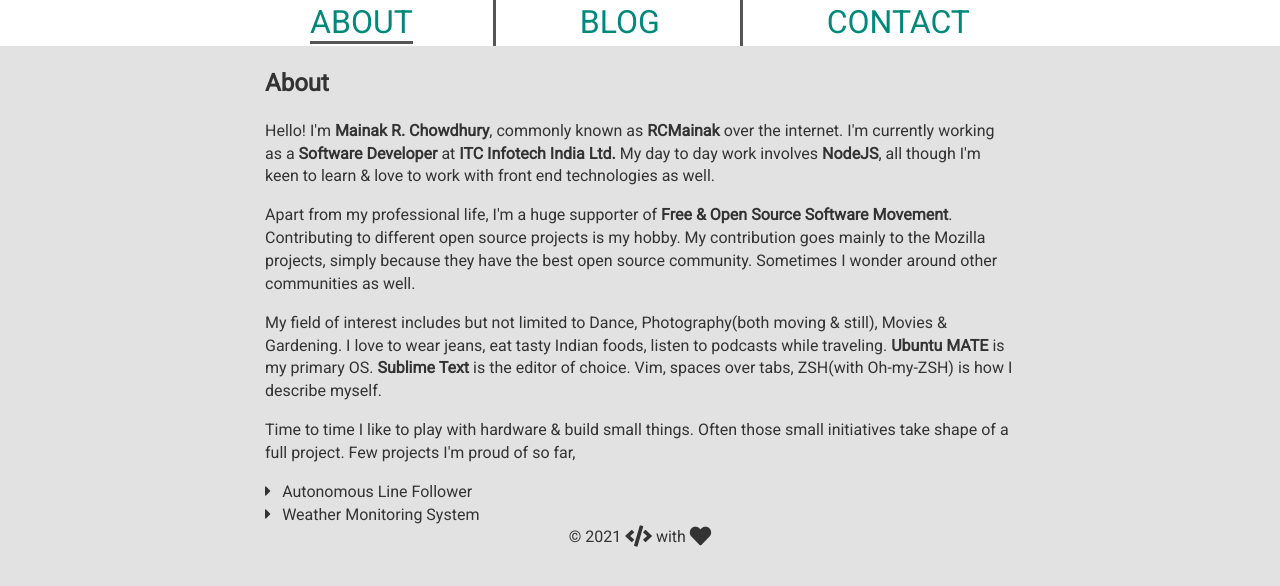
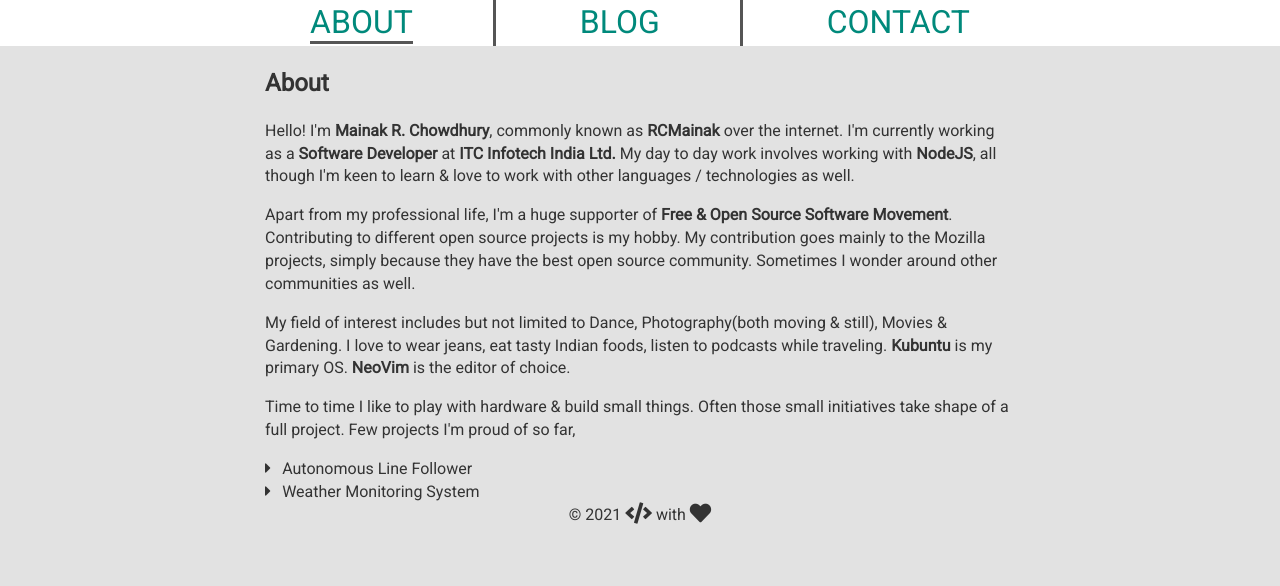
Before and after one commit to RCMainak/RCMainak.github.io, a Jekyll site: the page built from index.html, in a window 1280 px wide. Shown: the top 586 px of the page. Built offline with Jekyll 4.4.1, drawn with Linux system fonts in a browser that asks for light colours; nearby versions of some CDN libraries; some web fonts are replaced.

Commit message:
Updated home page.

```diff
--- a/index.html
+++ b/index.html
@@ -7,11 +7,11 @@ permalink: /
 
 <div>
   <h2>About</h2>
-  <p>Hello! I'm <b>Mainak R. Chowdhury</b>, commonly known as <b>{{ site.common_username }}</b> over the internet. I'm currently working as a <b>Software Developer</b> at <b>ITC Infotech India Ltd.</b> My day to day work involves  <b>NodeJS</b>, all though I'm keen to learn &amp; love to work with front end technologies as well.</p>
+  <p>Hello! I'm <b>Mainak R. Chowdhury</b>, commonly known as <b>{{ site.common_username }}</b> over the internet. I'm currently working as a <b>Software Developer</b> at <b>ITC Infotech India Ltd.</b> My day to day work involves working with <b>NodeJS</b>, all though I'm keen to learn &amp; love to work with other languages / technologies as well.</p>
 
   <p>Apart from my professional life, I'm a huge supporter of <b>Free &amp; Open Source Software Movement</b>. Contributing to different open source projects is my hobby. My contribution goes mainly to the Mozilla projects, simply because they have the best open source community. Sometimes I wonder around other communities as well.</p>
 
-  <p>My field of interest includes but not limited to Dance, Photography(both moving &amp; still), Movies &amp; Gardening. I love to wear jeans, eat tasty Indian foods, listen to podcasts while traveling. <i class="fl-ubuntu-inverse"></i> <b>Ubuntu MATE</b> is my primary OS. <b>Sublime Text</b> is the editor of choice. Vim, spaces over tabs, ZSH(with Oh-my-ZSH) is how I describe myself.</p>
+  <p>My field of interest includes but not limited to Dance, Photography(both moving &amp; still), Movies &amp; Gardening. I love to wear jeans, eat tasty Indian foods, listen to podcasts while traveling. <i class="fl-ubuntu-inverse"></i> <b>Kubuntu</b> is my primary OS. <b>NeoVim</b> is the editor of choice.</p>
 
   <p>Time to time I like to play with hardware &amp; build small things. Often those small initiatives take shape of a full project. Few projects I'm proud of so far,</p>
 
```
